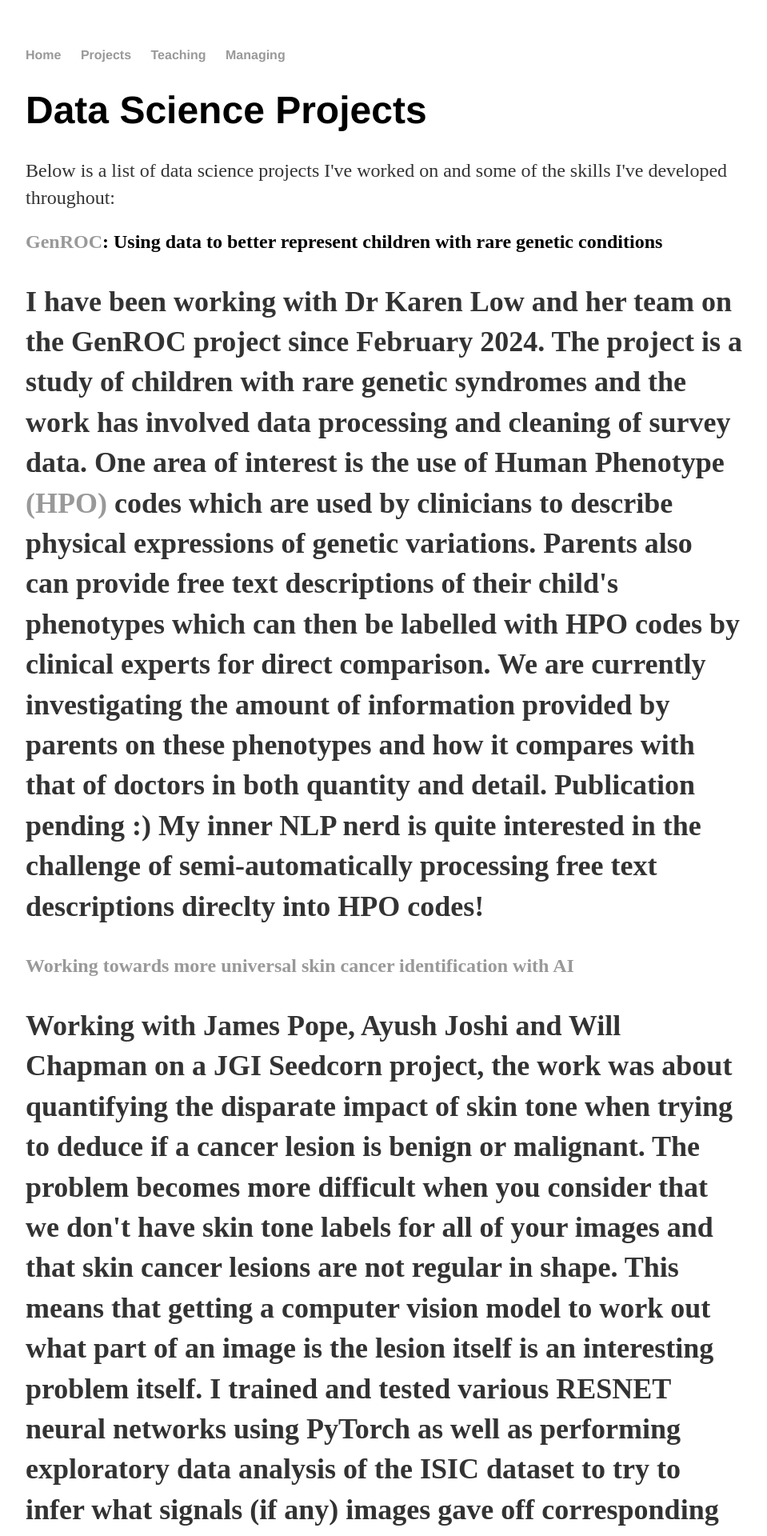
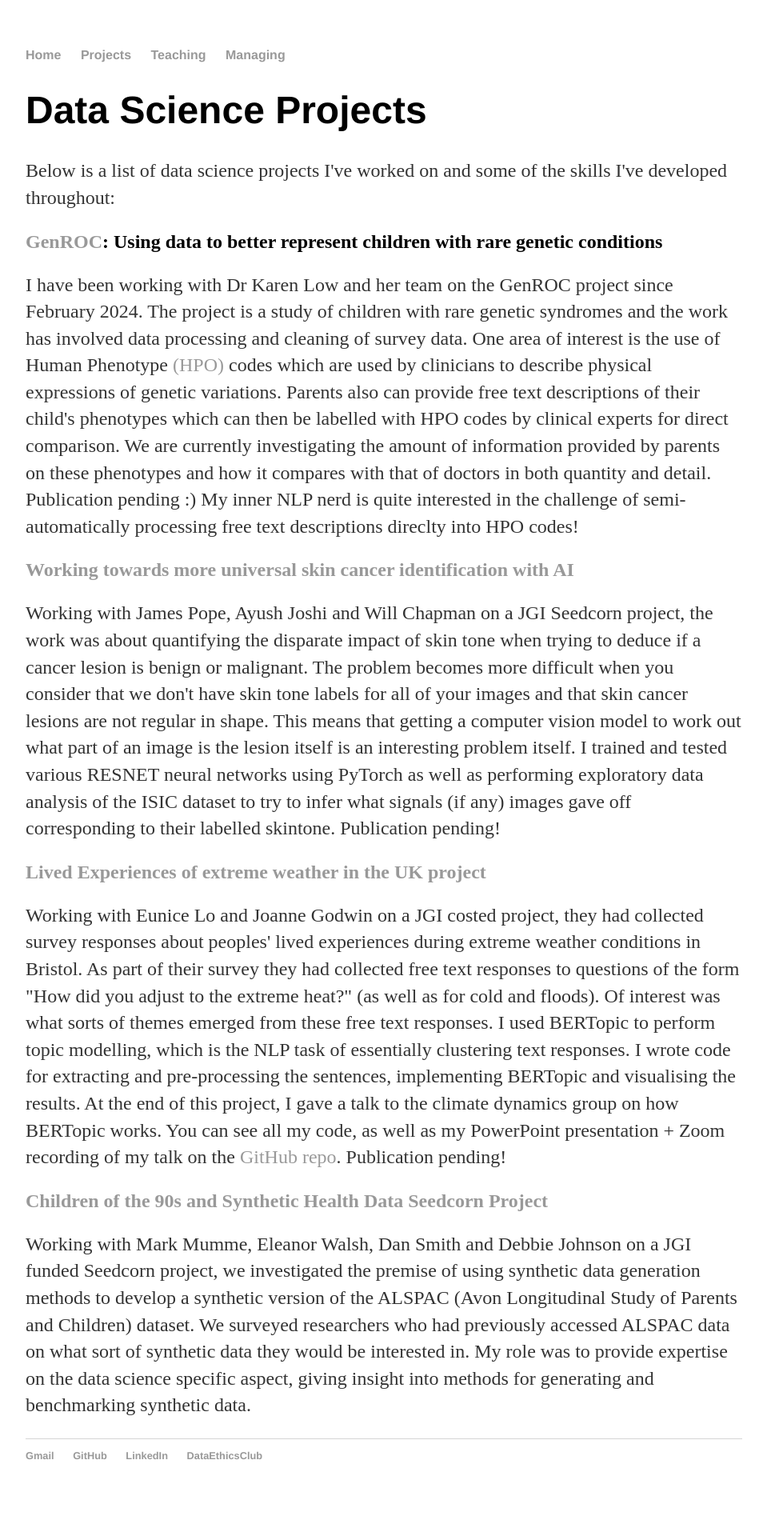
Before and after one commit to HuwWDay/HuwWDay.github.io, a Jekyll site: the page built from projects/index.html, in a window 1280 px wide. Shown: the top 1920 px of the page at 80% size, without its empty margins (160-1119 px from the left). Built offline with Jekyll 4.4.1, drawn with Linux system fonts in a browser that asks for light colours; after the commit the page ends 1887 px from its top, so only the background shows below that.

```diff
--- a/projects/index.html
+++ b/projects/index.html
@@ -6,21 +6,21 @@ title: Huw Day, Data Scientist
 <h1>Data Science Projects</h1>
 <p>Below is a list of data science projects I've worked on and some of the skills I've developed throughout:</p>
 
-  <h2><a href="https://www.bristol.ac.uk/golding/impact/project-case-studies/genroc-study/">GenROC</a>: Using data to better represent children with rare genetic conditions <h2>
+  <h2><a href="https://www.bristol.ac.uk/golding/impact/project-case-studies/genroc-study/">GenROC</a>: Using data to better represent children with rare genetic conditions </h2>
 	<p>I have been working with Dr Karen Low and her team on the GenROC project since February 2024. The project is a study of children with rare genetic syndromes and the work has involved data processing
 	and cleaning of survey data. One area of interest is the use of Human Phenotype <a href="https://hpo.jax.org/">(HPO)</a> codes which are used by clinicians to describe physical expressions of genetic variations.
 	Parents also can provide free text descriptions of their child's phenotypes which can then be labelled with HPO codes by clinical experts for direct comparison. We are currently investigating the amount of information
 	provided by parents on these phenotypes and how it compares with that of doctors in both quantity and detail. Publication pending :)
 	My inner NLP nerd is quite interested in the challenge of semi-automatically processing free text descriptions direclty into HPO codes!
 
-  <h2><a href="https://jeangoldinginstitute.blogs.bristol.ac.uk/2024/09/02/working-towards-more-universal-skin-cancer-identification-with-ai/">Working towards more universal skin cancer identification with AI</a> <h2>
+  <h2><a href="https://jeangoldinginstitute.blogs.bristol.ac.uk/2024/09/02/working-towards-more-universal-skin-cancer-identification-with-ai/">Working towards more universal skin cancer identification with AI</a> </h2>
 	<p>Working with James Pope, Ayush Joshi and Will Chapman on a JGI Seedcorn project, the work was about quantifying the disparate impact of skin tone when trying to deduce if a cancer lesion is benign or malignant.
 
 	The problem becomes more difficult when you consider that we don't have skin tone labels for all of your images and that skin cancer lesions are not regular in shape.
 	This means that getting a computer vision model to work out what part of an image is the lesion itself is an interesting problem itself. I trained and tested various RESNET neural networks using PyTorch as well as
 	performing exploratory data analysis of the ISIC dataset to try to infer what signals (if any) images gave off corresponding to their labelled skintone. Publication pending!
 
-  <h2><a href="https://www.climatebristol.org/people/huw-day/">Lived Experiences of extreme weather in the UK project </a> <h2>
+  <h2><a href="https://www.climatebristol.org/people/huw-day/">Lived Experiences of extreme weather in the UK project </a> </h2>
 	  <p>Working with Eunice Lo and Joanne Godwin on a JGI costed project, they had collected survey responses about peoples' lived experiences during extreme weather conditions in Bristol.
 	  As part of their survey they had collected free text responses to questions of the form "How did you adjust to the extreme heat?" (as well as for cold and floods).
 	  Of interest was what sorts of themes emerged from these free text responses.
@@ -29,7 +29,7 @@ title: Huw Day, Data Scientist
 	At the end of this project, I gave a talk to the climate dynamics group on how BERTopic works. You can see all my code, as well as my PowerPoint presentation + Zoom recording of my talk on the <a href="https://github.com/HuwWDay/ClimateTopicModelling">GitHub repo</a>.
 	Publication pending!
 
-<h2><a href="https://jeangoldinginstitute.blogs.bristol.ac.uk/2024/08/07/children-of-the-90s-and-synthetic-health-data/">Children of the 90s and Synthetic Health Data Seedcorn Project</a> <h2>
+<h2><a href="https://jeangoldinginstitute.blogs.bristol.ac.uk/2024/08/07/children-of-the-90s-and-synthetic-health-data/">Children of the 90s and Synthetic Health Data Seedcorn Project</a> </h2>
     	<p>Working with Mark Mumme, Eleanor Walsh, Dan Smith and Debbie Johnson on a JGI funded Seedcorn project, we investigated the premise of using synthetic data generation methods to develop a synthetic version of
 	the ALSPAC (Avon Longitudinal Study of Parents and Children) dataset. We surveyed researchers who had previously accessed ALSPAC data on what sort of synthetic data they would be interested in.
 	My role was to provide expertise on the data science specific aspect, giving insight into methods for generating and benchmarking synthetic data.
```
